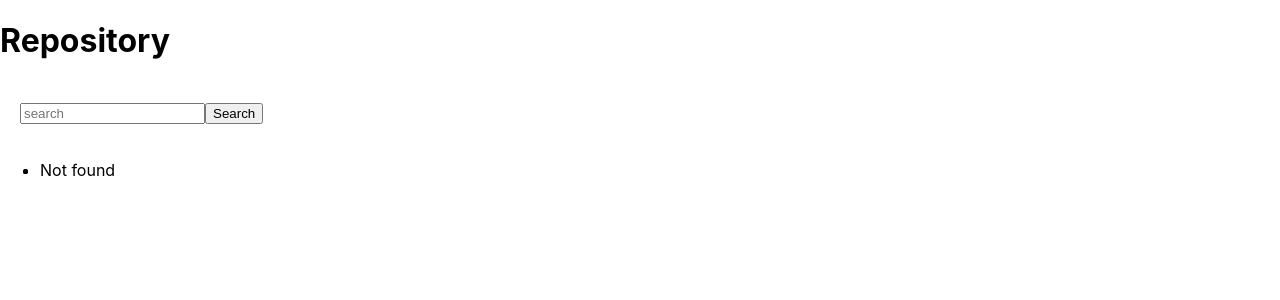
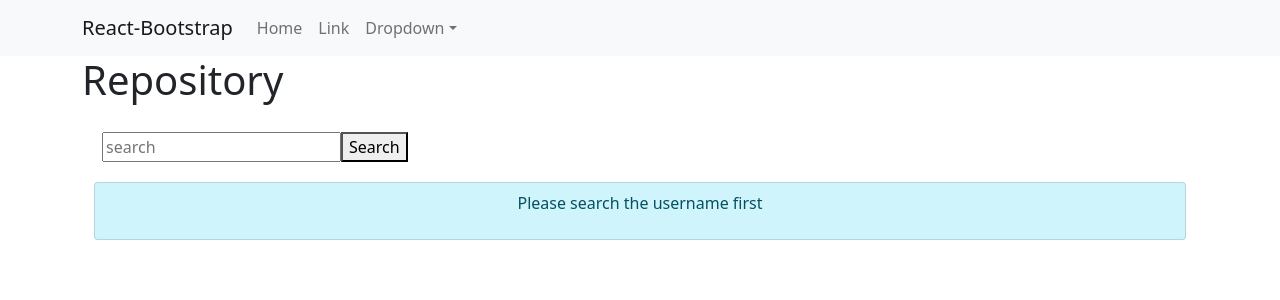
Before and after one commit to januaruwanda/github-info, a React (Create React App) app: page / in a window 1280 px wide. Before the commit this address had no page. Shown: the top 300 px of the page. Built offline with nearby package versions, Linux system fonts and the light colour scheme.

Commit message:
use navbar, listgroup, etc

```diff
--- a/package.json
+++ b/package.json
@@ -7,7 +7,9 @@
     "@testing-library/react": "^11.1.0",
     "@testing-library/user-event": "^12.1.10",
     "axios": "^0.21.1",
+    "bootstrap": "^5.1.0",
     "react": "^17.0.2",
+    "react-bootstrap": "^2.0.0-beta.5",
     "react-dom": "^17.0.2",
     "react-scripts": "4.0.3",
     "web-vitals": "^1.0.1"
--- a/public/index.html
+++ b/public/index.html
@@ -24,6 +24,12 @@
       work correctly both with client-side routing and a non-root public URL.
       Learn how to configure a non-root public URL by running `npm run build`.
     -->
+    <link
+      rel="stylesheet"
+      href="https://cdn.jsdelivr.net/npm/bootstrap@5.1.0/dist/css/bootstrap.min.css"
+      integrity="sha384-KyZXEAg3QhqLMpG8r+8fhAXLRk2vvoC2f3B09zVXn8CA5QIVfZOJ3BCsw2P0p/We"
+      crossorigin="anonymous"
+    />
     <title>React App</title>
   </head>
   <body>
--- a/src/App.js
+++ b/src/App.js
@@ -1,10 +1,36 @@
 import SearchBar from './components/SearchBar';
+import 'bootstrap/dist/css/bootstrap.min.css';
+import { Navbar, Nav, Container, NavDropdown } from 'react-bootstrap';
 
 function App() {
   return (
     <div>
-      <h1>Repository</h1>
-      <SearchBar />
+      <Navbar bg="light" expand="lg">
+        <Container>
+          <Navbar.Brand href="#home">React-Bootstrap</Navbar.Brand>
+          <Navbar.Toggle aria-controls="basic-navbar-nav" />
+          <Navbar.Collapse id="basic-navbar-nav">
+            <Nav className="me-auto">
+              <Nav.Link href="#home">Home</Nav.Link>
+              <Nav.Link href="#link">Link</Nav.Link>
+              <NavDropdown title="Dropdown" id="basic-nav-dropdown">
+                <NavDropdown.Item href="#action/3.1">Action</NavDropdown.Item>
+                <NavDropdown.Item href="#action/3.2">Another action</NavDropdown.Item>
+                <NavDropdown.Item href="#action/3.3">Something</NavDropdown.Item>
+                <NavDropdown.Divider />
+                <NavDropdown.Item href="#action/3.4">Separated link</NavDropdown.Item>
+              </NavDropdown>
+            </Nav>
+          </Navbar.Collapse>
+        </Container>
+      </Navbar>
+      <Container>
+        <div>
+          <h1>Repository</h1>
+        </div>
+        <SearchBar />
+      </Container>
+
     </div>
   );
 }
--- a/src/components/Result.js
+++ b/src/components/Result.js
@@ -1,17 +1,55 @@
-import React from 'react';
+import React,  { useState } from 'react';
+import 'bootstrap/dist/css/bootstrap.min.css';
+import { ListGroup, Container } from 'react-bootstrap';
+import axios from 'axios';
 
 const Result = (props) => {
-    const { repos } = props;
-    console.log('Repos is :', repos)
+    const { reposInfo } = props;
+    console.log('Repos is :', reposInfo)
+    const [commit, setCommit] = useState([]);
+    const [list, setList] = useState('');
 
-    const listRepos = repos.length !== 0 ? repos.data.map((item) => <li>{item.name}</li>) : <li>Not found</li>;
+    const handleClick = async (e) => {
+        setList(e.target.value)
+        console.log(list);
+
+        try {
+            const result = await axios(`https://api.github.com/repos/januaruwanda/cafetaria_januar/commits`);
+
+            setCommit(result);
+        }catch(err){
+            console.log(err)
+        }
+    };
+
+    console.log(commit);
+
+    const listRepos = reposInfo.length !== 0 ? reposInfo.data.map((item) =>
+        <ListGroup>
+            <ListGroup.Item action variant="info" value={item.name} action onClick={handleClick}>
+            <p style={{ textAlign: "center" }}>
+                {item.name}
+            </p>
+            </ListGroup.Item>
+        </ListGroup>) :
+        <ListGroup>
+            <ListGroup.Item action variant="info">
+            <p style={{ textAlign: "center" }}>
+                Please search the username first
+            </p>
+            </ListGroup.Item>
+        </ListGroup>;
 
     return (
-    <ul>
-        <li>
-            {listRepos}
-        </li>
-    </ul>
+        <>
+        <Container>
+            <div>
+                {listRepos}
+            </div>
+        </Container>
+
+        </>
+
     );
 
 }
--- a/src/components/SearchBar.js
+++ b/src/components/SearchBar.js
@@ -31,7 +31,7 @@ const SearchBar = () => {
                 Search
             </button>
         </div>
-        <Result repos={repos}/>
+        <Result reposInfo={repos}/>
     </>
     );
 }
```
Also changed, not shown: 2 other files (tests, documents, lock files or other folders).
